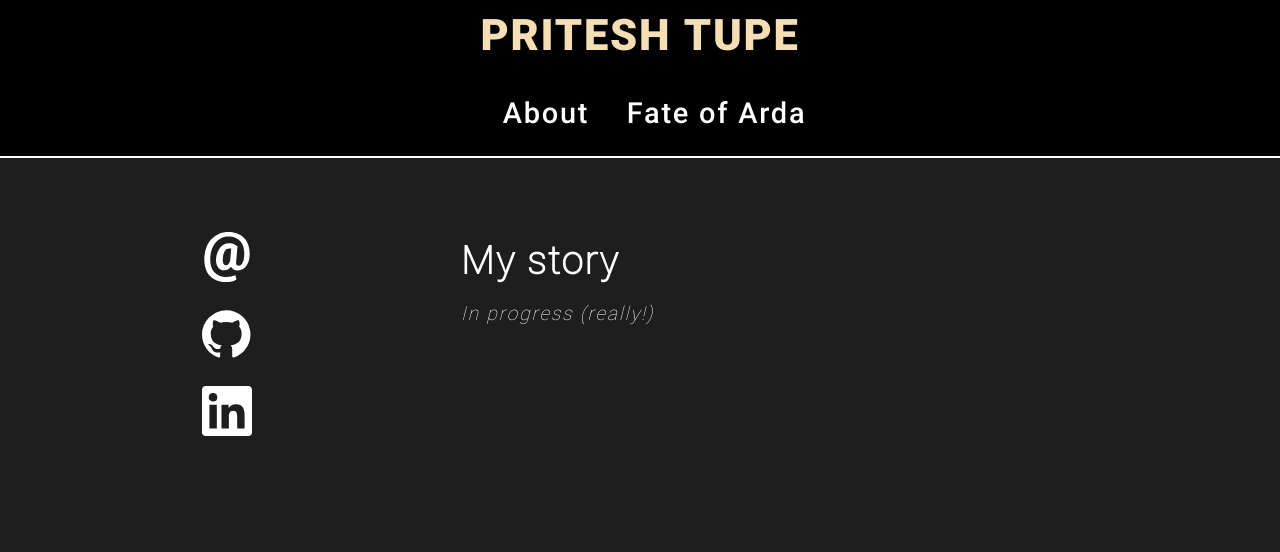
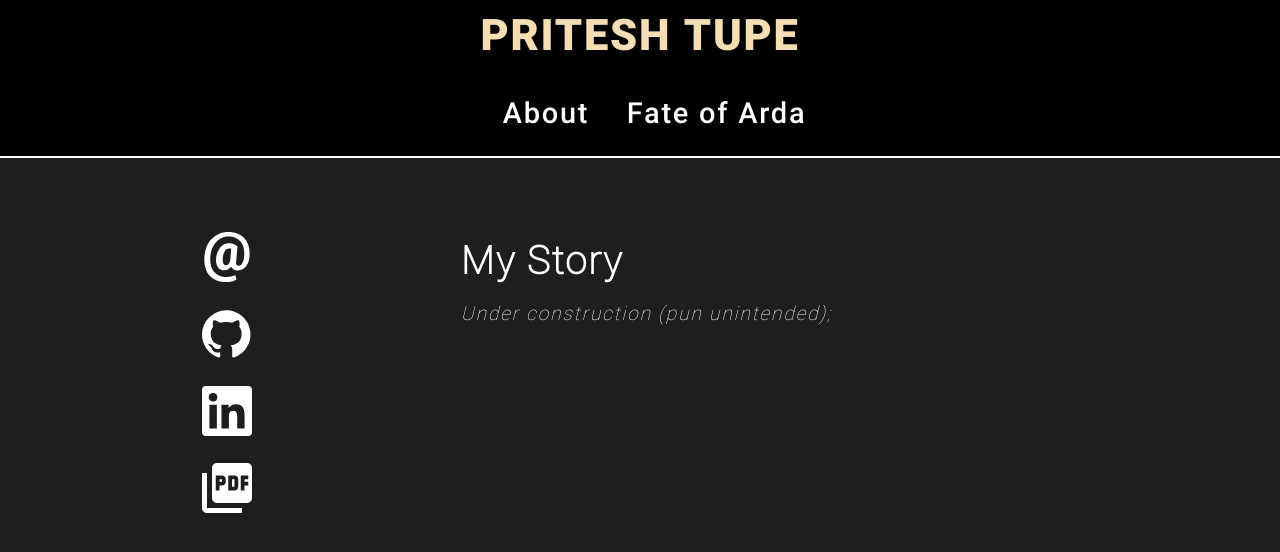
Before and after one commit to EMPAT94/empat94.github.io, a Jekyll site: the page built from about.html, in a window 1280 px wide. Shown: the top 552 px of the page. Built offline with Jekyll 4.4.1, drawn with Linux system fonts in a browser that asks for light colours.

Commit message:
Added analytics; updated about with links

```diff
--- a/_layouts/default.html
+++ b/_layouts/default.html
@@ -10,6 +10,7 @@
 </head>
 
 <body>
+
   <div class="container">
 
     <div class="navBar">
@@ -21,6 +22,11 @@
     </div>
 
   </div>
+
+  {% if jekyll.environment == 'production' %}
+  {% include analytics.html %}
+  {% endif %}
+
 </body>
 
 </html>
--- a/about.html
+++ b/about.html
@@ -5,26 +5,41 @@
 <div class="aboutMe">
 
   <div class="contactMe">
+
+    <a target="_blank" referrerpolicy="no-referrer" href="mailto:priteshtupe@gmail.com">
       <svg>
         <use href="./assets/icons/type-icons.svg#si-simple-email" xlink:href="#si-simple-email" />
       </svg>
+    </a>
 
     <br />
+    <a target="_blank" referrerpolicy="no-referrer" href="https://github.com/empat94">
       <svg>
         <use href="./assets/icons/type-icons.svg#si-simple-github" xlink:href="#si-simple-github" />
       </svg>
+    </a>
 
     <br />
+    <a target="_blank" referrerpolicy="no-referrer" href="https://www.linkedin.com/in/priteshtupe/">
       <svg>
         <use href="./assets/icons/type-icons.svg#si-simple-linkedin" xlink:href="#si-simple-linkedin" />
       </svg>
+    </a>
+
+    <br />
+    <a target="_blank" referrerpolicy="no-referrer" onclick="alert('Resume currently being updated')">
+      <svg>
+        <use href="./assets/icons/type-icons.svg#si-material-picture-as-pdf" xlink:href="#si-material-picture-as-pdf" />
+      </svg>
+    </a>
+
   </div>
 
   <div class="myStory">
 
-    <h1> My story </h1>
+    <h1> My Story </h1>
 
-    <em>In progress (really!)</em>
+    <em>Under construction (pun unintended); </em>
 
   </div>
 
```
Also changed, not shown: _includes/analytics.html (added, +8 -0 lines). Lines whose indentation alone changed are shown as unchanged.
